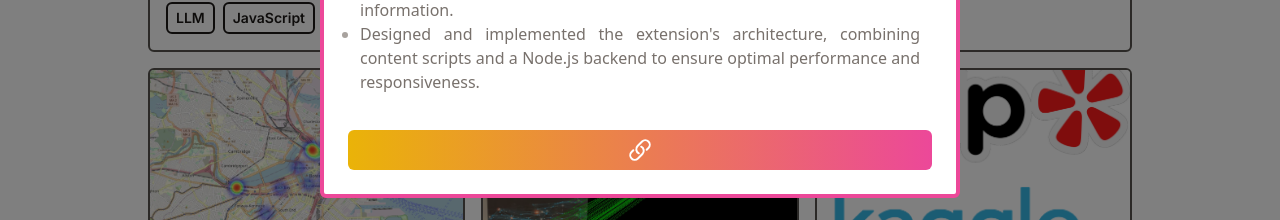
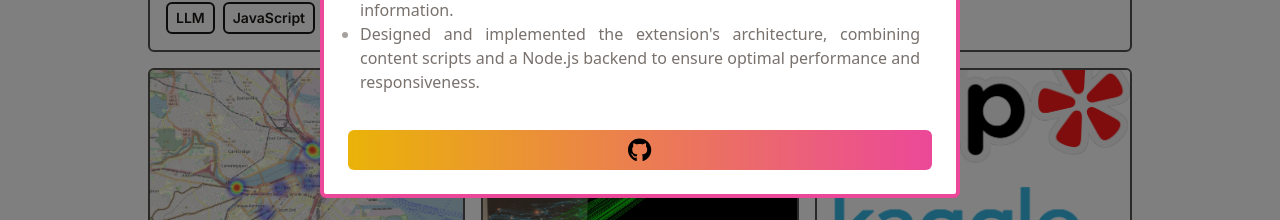
Before and after one commit to abhawsar10/AB-Portfolio, a React (Vite) app: page / in a window 1280 px wide. Both pictures are taken after a click on the element 306 px from the left and 3742 px from the top of the page. Shown: the part 3868-4088 px from the top of the page. Built offline with nearby package versions, Linux system fonts and the light colour scheme.

Commit message:
Added Link2

```diff
--- a/src/components/Portfolio.jsx
+++ b/src/components/Portfolio.jsx
@@ -34,6 +34,7 @@
                         title={project.title}
                         stack={project.stack}
                         link={project.link}
+                        link2={project.link2}
                         details={project.details}
                         isExpanded={expandedItem === index}
                         onClick={() => toggleExpanded(index)}
--- a/src/components/PortfolioItemModal.jsx
+++ b/src/components/PortfolioItemModal.jsx
@@ -5,15 +5,24 @@
 import CancelOutlinedIcon from '@mui/icons-material/CancelOutlined';
 
 
-function PortfolioItemModal({title,img_Url,stack, link,details,isExpanded,onClick}){
+function PortfolioItemModal({title,img_Url,stack, link,link2,details,isExpanded,onClick}){
 
     const itemRef = useRef(null);
+
+    const gh = (
+        <svg
+            height="1.5em"
+            viewBox="0 0 496 512"
+            >
+            <path d="M165.9 397.4c0 2-2.3 3.6-5.2 3.6-3.3.3-5.6-1.3-5.6-3.6 0-2 2.3-3.6 5.2-3.6 3-.3 5.6 1.3 5.6 3.6zm-31.1-4.5c-.7 2 1.3 4.3 4.3 4.9 2.6 1 5.6 0 6.2-2s-1.3-4.3-4.3-5.2c-2.6-.7-5.5.3-6.2 2.3zm44.2-1.7c-2.9.7-4.9 2.6-4.6 4.9.3 2 2.9 3.3 5.9 2.6 2.9-.7 4.9-2.6 4.6-4.6-.3-1.9-3-3.2-5.9-2.9zM244.8 8C106.1 8 0 113.3 0 252c0 110.9 69.8 205.8 169.5 239.2 12.8 2.3 17.3-5.6 17.3-12.1 0-6.2-.3-40.4-.3-61.4 0 0-70 15-84.7-29.8 0 0-11.4-29.1-27.8-36.6 0 0-22.9-15.7 1.6-15.4 0 0 24.9 2 38.6 25.8 21.9 38.6 58.6 27.5 72.9 20.9 2.3-16 8.8-27.1 16-33.7-55.9-6.2-112.3-14.3-112.3-110.5 0-27.5 7.6-41.3 23.6-58.9-2.6-6.5-11.1-33.3 2.6-67.9 20.9-6.5 69 27 69 27 20-5.6 41.5-8.5 62.8-8.5s42.8 2.9 62.8 8.5c0 0 48.1-33.6 69-27 13.7 34.7 5.2 61.4 2.6 67.9 16 17.7 25.8 31.5 25.8 58.9 0 96.5-58.9 104.2-114.8 110.5 9.2 7.9 17 22.9 17 46.4 0 33.7-.3 75.4-.3 83.6 0 6.5 4.6 14.4 17.3 12.1C428.2 457.8 496 362.9 496 252 496 113.3 383.5 8 244.8 8zM97.2 352.9c-1.3 1-1 3.3.7 5.2 1.6 1.6 3.9 2.3 5.2 1 1.3-1 1-3.3-.7-5.2-1.6-1.6-3.9-2.3-5.2-1zm-10.8-8.1c-.7 1.3.3 2.9 2.3 3.9 1.6 1 3.6.7 4.3-.7.7-1.3-.3-2.9-2.3-3.9-2-.6-3.6-.3-4.3.7zm32.4 35.6c-1.6 1.3-1 4.3 1.3 6.2 2.3 2.3 5.2 2.6 6.5 1 1.3-1.3.7-4.3-1.3-6.2-2.2-2.3-5.2-2.6-6.5-1zm-11.4-14.7c-1.6 1-1.6 3.6 0 5.9 1.6 2.3 4.3 3.3 5.6 2.3 1.6-1.3 1.6-3.9 0-6.2-1.4-2.3-4-3.3-5.6-2z"/>
+        </svg>
+    );
 
     const link_icon = (
         <svg
             xmlns="http://www.w3.org/2000/svg"
             fill="none" viewBox="0 0 24 24"
-            stroke-width="2"
+            strokeWidth="2"
             stroke="currentColor"
             className="w-6 h-6 stroke-white dark:stroke-black hover:stroke-black hover:dark:stroke-white transition-all duration-200 ease-linear"
         >
@@ -109,15 +118,23 @@
                                     ))}
                                 </ul>
                             </div>
-                            <div className="flex">
+                            <div className="flex flex-wrap gap-2">
                                 <a href={link} target="_blank" className="flex-auto">
                                     <div className="flex justify-center items-center px-1 py-2 mt-4  mb-0 rounded-md font-bold text-white
                                         bg-gradient-to-r from-yellow-500 to-pink-500
                                         transition-all duration-300 h-10
                                     ">
+                                            {gh}
+                                    </div>
+                                </a>
+                                { link2 && <a href={link2} target="_blank" className="flex-auto">
+                                    <div className="flex justify-center items-center px-1 py-2 mt-4  mb-0 rounded-md font-bold text-white
+                                        bg-gradient-to-r from-yellow-500 to-blue-500
+                                        transition-all duration-300 h-10
+                                    ">
                                             {link_icon}
                                     </div>
-                                </a>
+                                </a>}
                             </div>
                         </div>
 
--- a/src/data/portfolio.js
+++ b/src/data/portfolio.js
@@ -15,6 +15,7 @@
         img_Url: './assets/bhaws.jpg',
         stack: ['Angular','NodeJS','Express'],
         link: 'https://bhaws-flix.uw.r.appspot.com/',
+        link2: 'https://bhaws-flix.uw.r.appspot.com/',
         details: ["Developed a web application using Angular, Bootstrap, and HTML5 that showcases the latest movies and TV shows.","It allows users to watch trailers and receive recommendations based on their selected movies.","Utilized the TMDB API to fetch movie, TV, and actor data and integrated YouTube's API to display trailers.","Implemented a Watch-list feature using the Web Storage API, enabling users to manage their personal list of movies and TV shows.","Created the backend using ExpressJS and hosted the application on the Google Cloud platform."]
     },
     {
@@ -24,7 +25,7 @@
         img_Url: './assets/porty.JPG',
         stack: ['React + Vite','Tailwind','NodeJS'],
         link: 'https://github.com/abhawsar10/AB-Portfolio',
-        // link: {"Link":'https://bhaws-flix.uw.r.appspot.com/',"Github":'https://github.com/abhawsar10/BHAWS-Flix-Website'},
+        link2: 'https://ankitbhawsar.com/',
         details: ["Developed this portfolio website that you are currently viewing","Created  using React+Vite as a frontend framework with Tailwind as the CSS Library.","Displays information about me including experience, bio, education, projects.","Dark/Light Mode Functionality.","Created a chatbot that can interact with users in natural language, answering questions on my behalf as well as navigate the website."]
     },
     {
```
